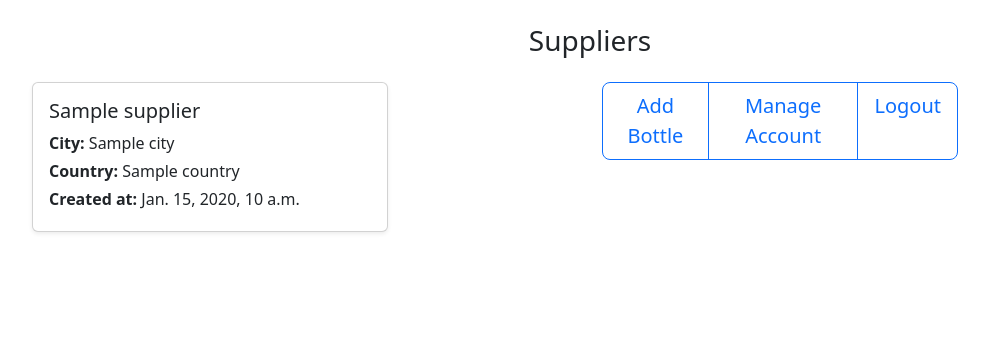
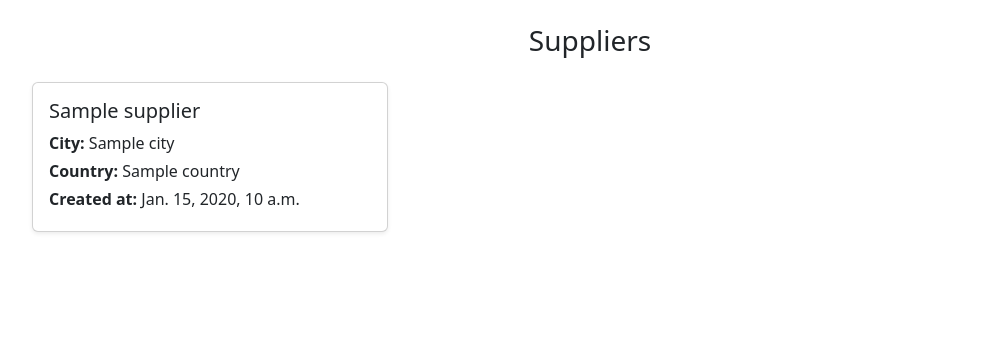
Before and after one commit to adena-wena/M6E-DjangoForms-LapuzSabandoValverde, a Django app: template Project 6/M6P-DjangoForms-LapuzSabandoValverde/MyInventoryApp/templates/MyInventoryApp/view_supplier.html in a window 1280 px wide. Shown: the part 56-420 px from the top of the page, without its empty margins (50-1039 px from the left). Run offline with Django 5.2, Linux system fonts and the light colour scheme; the template is opened without the code that fills it: most values are stand-ins (such as "Sample title", 1, 10 or a date in 2020); some libraries are stand-ins or nearby versions.

Commit message:
Update view_supplier.html

```diff
--- a/Project 6/M6P-DjangoForms-LapuzSabandoValverde/MyInventoryApp/templates/MyInventoryApp/view_supplier.html
+++ b/Project 6/M6P-DjangoForms-LapuzSabandoValverde/MyInventoryApp/templates/MyInventoryApp/view_supplier.html
@@ -1,13 +1,23 @@
 {% extends 'MyInventoryApp/base.html' %}
 {% load static %}
+
+{% block navbar_buttons %}
+  <li class="nav-item">
+    <a class="nav-link me-2" href="{% url 'add_bottle' %}">Add Water Bottles</a>
+  </li>
+  <li class="nav-item">
+    <a class="nav-link me-2" href="{% url 'login' %}">Logout</a>
+  </li>
+{% endblock %}
+
 {% block content %}
-
 <div class="container my-4">
   <h3 class="mb-4 text-center">Suppliers</h3>
 
   <div class="row row-cols-1 row-cols-md-3 g-4">
     {% for s in supplier %}
     <div class="col">
+      <a href="{% url 'view_bottles' s.id %}" style="text-decoration: none; color: inherit;">
         <div class="card h-100 shadow-sm">
           <div class="card-body">
             <h5 class="card-title mb-2">{{ s.name }}</h5>
@@ -16,27 +26,9 @@
             <p class="mb-1"><strong>Created at:</strong> {{ s.created_at }}</p>
           </div>
         </div>
-
+      </a>
     </div>
     {% endfor %}
-<div class= "mx-auto">
-  <div class="btn-group" role="group">
-   <a href="{% url 'add_bottle/'%}"class="btn btn-outline-primary btn-lg">Add Bottle</a>
-   {% if user %}
-   <a href="{% url 'manage_account' user.pk %}" class="btn btn-outline-primary btn-lg">Manage Account</a>
-   {% endif %}
-   <a href="{% url 'login'%}" class="btn btn-outline-primary btn-lg">Logout</a>
   </div>
 </div>
-
-  <!-- <style>
-    .btn-group{
-      text-align: center;
-    }
-  </style> -->
-
-
-
-</div>
-
 {% endblock %}
```
Lines whose indentation alone changed are shown as unchanged.
